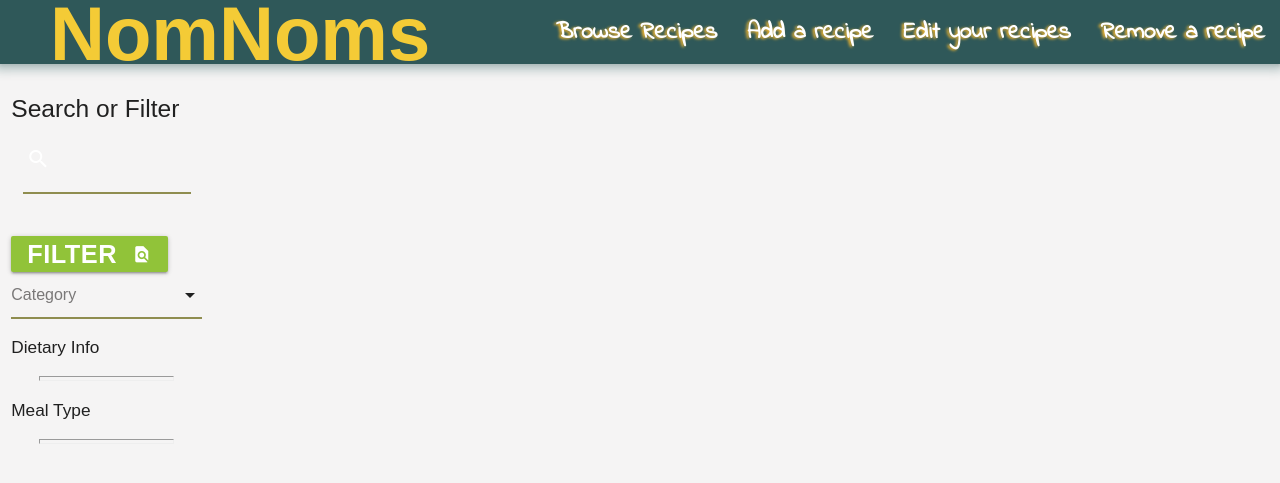
After one commit to MllrB/nomnoms, a Flask app: template templates/browse_recipes.html in a window 1280 px wide. The commit adds this page. Shown: the top 483 px of the page. Run offline with Flask 2, Linux system fonts and the light colour scheme; the template is opened without the code that fills it, so the values that code supplies are empty; some libraries are stand-ins or nearby versions; some web fonts are replaced.

Commit message:
Browse_recipes.html styled. Search and filter functionality added to browse_recipes page. Filter_recipes route added to app.py to carry out filter functionality

```diff
--- a/app.py
+++ b/app.py
@@ -48,6 +48,20 @@ def home():
         session['recipe'] = recipe_init()
     return render_template('index.html')
 
+@app.route('/filter_recipes', methods=['POST'])
+def filter_recipes():
+    if request.method == 'POST':
+        form_values = request.form.to_dict()
+        print(form_values)
+        no_of_docs = mongo.db.scrambledeggs.count_documents(form_values)
+        if no_of_docs > 0:
+            recipes = mongo.db.scrambledeggs.find(form_values)
+            categories = mongo.db.optionalTypes.find_one({'name': 'recipe_type'})['values']
+            recipe_info = mongo.db.optionalTypes.find_one({'name': 'recipe_info'})
+            return render_template('browse_recipes.html', recipes=recipes, categories = categories, recipe_info=recipe_info)
+
+    return redirect(url_for('home'))
+
 @app.route('/search_recipes', methods=['POST'])
 def search_recipes():
     recipes = mongo.db.scrambledeggs.find()
@@ -87,7 +101,9 @@ def search_recipes():
                                 was_recipe_found = True
                                 break
 
-        return render_template('search_results.html', recipes=recipes_found, no_of_results=len(recipes_found))
+        categories = mongo.db.optionalTypes.find_one({'name': 'recipe_type'})['values']
+        recipe_info = mongo.db.optionalTypes.find_one({'name': 'recipe_info'})
+        return render_template('browse_recipes.html', recipes=recipes_found, no_of_results=len(recipes_found), categories = categories, recipe_info=recipe_info)
 
     return redirect(url_for('home'))
 
@@ -95,7 +111,10 @@ def search_recipes():
 def browse_recipes():
     # Browse and find recipes for viewing
     recipes = mongo.db.scrambledeggs.find()
-    return render_template('recipe.html', recipes = recipes)
+    categories = mongo.db.optionalTypes.find_one({'name': 'recipe_type'})['values']
+    recipe_info = mongo.db.optionalTypes.find_one({'name': 'recipe_info'})
+
+    return render_template('browse_recipes.html', recipes = recipes, categories = categories, recipe_info=recipe_info)
 
 @app.route('/create_recipe')
 def create_recipe():
@@ -105,10 +124,10 @@ def create_recipe():
     recipe_info = mongo.db.optionalTypes.find_one({'name': 'recipe_info'})
     recipe = session.get('recipe')
 
-    return render_template('create_recipe_two.html', recipe=recipe, measurements=measurements_list, categories=categories, recipe_info=recipe_info)
+    return render_template('create_recipe.html', recipe=recipe, measurements=measurements_list, categories=categories, recipe_info=recipe_info)
 
-@app.route('/add_recipe_two/', methods=['GET', 'POST'])
-def add_recipe_two():
+@app.route('/add_recipe/', methods=['GET', 'POST'])
+def add_recipe():
     #recipe = mongo.db.scrambledeggs.find_one({'_id': ObjectId(recipe_id)})
     if request.method == 'POST':
         form_values = request.form.to_dict()
@@ -157,69 +176,6 @@ def add_recipe_two():
 
     return redirect(url_for('create_recipe'))
 
-@app.route('/add_recipe/', methods=['POST'])
-def add_recipe():
-    # Adding a new recipe document to database
-
-    # initialise recipe document
-    recipe_to_add = recipe_init()
-
-    if request.method == 'POST':
-        recipe_holder = request.form.to_dict()
-
-        # processing steps info from <textarea> into an array so each step
-        # can be treated separately upon retrieval from mongodb
-        steps_holder = recipe_holder['steps']
-
-        # There is a need to replace any instances of double quotes to avoid errors when converting
-        # string to dict object using json.loads()
-        # First replace any double quotes with single quotes
-        steps_holder = steps_holder.replace('"', "'")
-        # then replace <p> with double quotes,
-        # <p> simply used in place of double quotes in form data to avoid being replaced in first replace operation
-        steps_holder = steps_holder.replace('<p>', '"')
-
-        steps = steps_holder.split('<br>')
-        if len(steps) >= 1 :
-            steps.pop()
-            for i, val in enumerate(steps):
-                steps[i] = json.loads(val)
-
-        recipe_holder['steps'] = steps
-        # processing ingredients/quantity/measurement info from <textarea>
-        # into an array so each step can be treated separately upon retrieval from mongodb
-        ingredients_holder = recipe_holder['ingredients']
-        ingredients = ingredients_holder.split('<br>')
-        if len(ingredients) >= 1:
-            ingredients.pop()
-            for i, val in enumerate(ingredients):
-                ingredients[i] = ast.literal_eval(val)
-        recipe_holder['ingredients'] = ingredients
-
-        recipe_holder['owner'] = recipe_holder['owner'].lower()
-        # replace values in blank document with form data
-
-        for i in recipe_holder:
-            add_to_recipe = True
-            for key in recipe_to_add['dietary_info']:
-                if key == i:
-                    recipe_to_add['dietary_info'][key] = 'on'
-                    add_to_recipe = False
-
-            for key in recipe_to_add['meal_info']:
-                if key == i:
-                    recipe_to_add['meal_info'][key] = 'on'
-                    add_to_recipe = False
-
-            if add_to_recipe:
-                recipe_to_add[i] = recipe_holder[i]
-
-        # insert new recipe document in db
-        recipe_db_connection = mongo.db.scrambledeggs
-        recipe_db_connection.insert_one(recipe_to_add)
-
-    return redirect(url_for('create_recipe'))
-
 @app.route('/edit_recipe')
 def edit_recipe():
     return render_template('edit_recipe.html', doc_not_found=False)
@@ -232,7 +188,6 @@ def find_recipe_to_edit():
         owner = pincode['owner'].lower()
         recipes = mongo.db.scrambledeggs.find({'pin':pincode['pin'], 'owner': owner})
         no_of_docs = mongo.db.scrambledeggs.count_documents({'pin':pincode['pin'], 'owner': owner})
-        print(no_of_docs)
 
         if no_of_docs > 0:
             return render_template('choose_recipe_to_edit.html', recipes=recipes)
--- a/static/css/style.css
+++ b/static/css/style.css
@@ -173,6 +192,14 @@ h3 {
 
 /* icons */
 
+.material-icons {
+    color: #fff;
+}
+
+.header-icon {
+    color: rgb(173, 161, 161);
+}
+
 .prefix {
     color: rgb(143, 141, 79);
 }
--- a/templates/base.html
+++ b/templates/base.html
@@ -31,6 +31,7 @@
         <li><a href="">Remove a recipe</a></li>
     </ul>
     {% block content %} {% endblock %}
+
     <script src="https://code.jquery.com/jquery-3.5.1.min.js" integrity="sha256-9/aliU8dGd2tb6OSsuzixeV4y/faTqgFtohetphbbj0=" crossorigin="anonymous"></script>
     <script src="https://cdnjs.cloudflare.com/ajax/libs/materialize/1.0.0/js/materialize.min.js"></script>
     <script>
@@ -39,6 +40,7 @@
             $('.datepicker').datepicker();
             $('select').formSelect();
             $(".sidenav").sidenav();
+            $('.carousel').carousel();
         });
     </script>
     {% block extra_scripts %} {% endblock %}
--- /dev/null
+++ b/templates/browse_recipes.html
@@ -0,0 +1,79 @@
+{% extends 'base.html'%}{% block content %}
+<div class="row">
+    <div class="col s2 input-field">
+        <h5>Search or Filter</h5>
+        <div class="col s12 container">
+            <div class="row">
+                <form action="{{url_for('search_recipes')}}" method="POST">
+                    <div class="input-field col s12">
+                        <input id="search" type="search" name="search_term" class="search_bar" required>
+                        <label class="label-icon" for="search"><i class="material-icons">search</i></label>
+                        <i class="material-icons">close</i>
+                    </div>
+                </form>
+            </div>
+        </div>
+        <form action="{{url_for('filter_recipes')}}" method="POST">
+            <button class="btn waves-effect waves-light" type="submit">Filter
+            <i class="material-icons right">find_in_page</i>
+            </button>
+            <select id="category_filter" name='category'>
+                <option value="category" disabled selected>Category</option>
+                {% for category in categories %}
+                    <option value="{{category}}">{{category}}</option>
+                {% endfor %}
+            </select>
+            <ul>
+                <h6>Dietary Info</h6>
+                {% for dietary in recipe_info.dietary %}
+                <li>
+                    <label>
+                    <input type="checkbox" name="dietary_info.{{dietary}}"/>
+                    <span>{{dietary}}</span>
+                </label>
+                </li>
+                {% endfor %}
+            </ul>
+            <hr>
+            <ul>
+                <h6>Meal Type</h6>
+                {% for meal in recipe_info.meal %}
+                <li>
+                    <label>
+                    <input type="checkbox" name="meal_info.{{meal}}"/>
+                    <span>{{meal}}</span>
+                </label>
+                </li>
+                {% endfor %}
+            </ul>
+            <hr>
+        </form>
+
+    </div>
+    <div class="col s10">
+
+        {% for recipe in recipes%}
+        <div class="col s12 l3">
+            <div class="card">
+                <div class="card-image waves-effect waves-block waves-light">
+                    <img class="activator card-image" src="{{recipe.img_url}}">
+                </div>
+                <div class="card-content">
+                    <span class="card-title activator grey-text text-darken-4">{{recipe.title}}<i class="material-icons right">more_vert</i></span>
+                </div>
+                <div class="card-reveal">
+                    <span class="card-title grey-text text-darken-4">Card Title<i class="material-icons right">close</i></span>
+                    <ul>
+                        {% for info in recipe.dietary_info %} {% if recipe.dietary_info[info] == 'on' %}
+                        <li>{{info}}</li>
+                        {% endif %} {% endfor %}
+                    </ul>
+                </div>
+            </div>
+        </div>
+        {% endfor %}
+    </div>
+</div>
+
+
+{% endblock %}
```
Also changed, not shown: other parts of static/css/style.css (+42 -1 lines), templates/choose_recipe_to_edit.html (+10 -6 lines), templates/create_recipe.html (+102 -111 lines), templates/create_recipe_two.html (deleted, +0 -164 lines), templates/recipe.html (deleted, +0 -38 lines).
